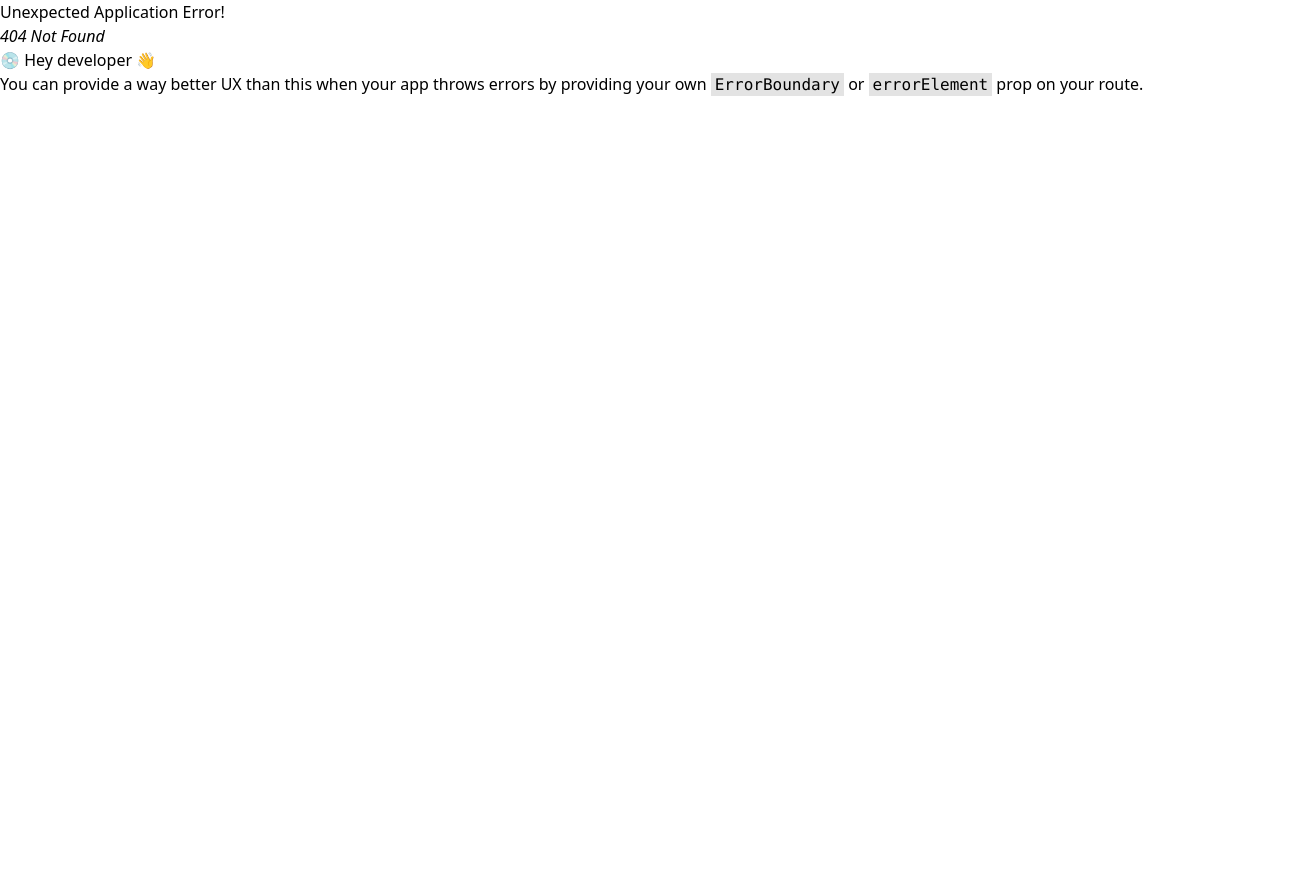
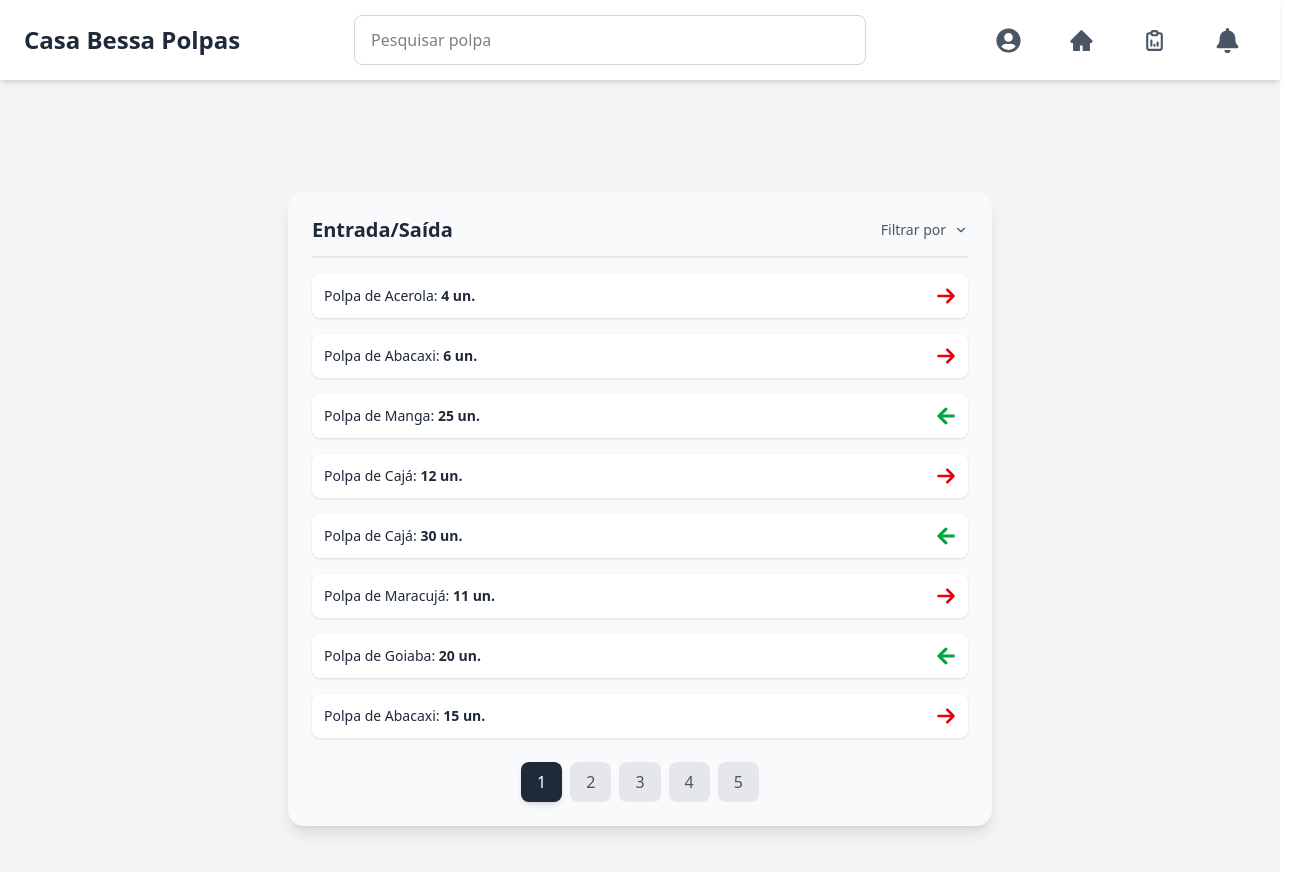
Before and after one commit to danielprogram08/Sistema-Gestao-de-Polpas, a React (Vite) app in the folder FRONT/front-poupas/: page /stock-movement in a window 1280 px wide. Before the commit this address had no page. Shown: the whole page, 1313 px wide, since content can reach past the window. Before the commit the page ends 800 px from the top, so only its background shows below. Built offline with nearby package versions, Linux system fonts and the light colour scheme.

Commit message:
Add: Página de Entrada/Saída de produtos

```diff
--- a/FRONT/front-poupas/src/App.jsx
+++ b/FRONT/front-poupas/src/App.jsx
@@ -14,11 +14,14 @@ function App() {
         <Link to="/register" className="bg-green-500 hover:bg-green-700 text-white font-bold py-2 px-4 rounded">
           Cadastro
         </Link>
-        <Link to="/cadastrar-produto" className="bg-red-500 hover:bg-red-500 text-white font-bold py-2 px-4 rounded">
+        <Link to="/cadastrar-produto" className="bg-red-500 hover:bg-red-700 text-white font-bold py-2 px-4 rounded">
           Cadastrar Produto
         </Link>
-        <Link to="/dashboard" className="bg-yellow-500 hover:bg-yellow-500 text-white font-bold py-2 px-4 rounded">
+        <Link to="/dashboard" className="bg-yellow-500 hover:bg-yellow-700 text-white font-bold py-2 px-4 rounded">
           Dashboard
+        </Link>
+        <Link to="/stock-movement" className="bg-purple-500 hover:bg-purple-700 text-white font-bold py-2 px-4 rounded">
+          Entrada/Saída
         </Link>
       </div>
     </div>
--- a/FRONT/front-poupas/src/components/CardListItem/index.jsx
+++ b/FRONT/front-poupas/src/components/CardListItem/index.jsx
@@ -1,4 +1,6 @@
 import React from 'react';
+import { FaArrowLeft } from "react-icons/fa";
+import { FaArrowRight } from "react-icons/fa6";
 
 const STATUS_COLORS = {
     low: 'bg-red-500',
@@ -40,5 +42,22 @@ export default function CardListItem({ item, variant }) {
             </div>
         );
     }
+
+    if (variant === 'movement') {
+    const isEntry = item.type === 'in'; // 'in' para entrada, 'out' para saída
+    const iconColor = isEntry ? 'text-green-600' : 'text-red-600';
+
+    // Importe os ícones no topo do arquivo! (ex: FaArrowRight, FaArrowLeft da react-icons/fa)
+    const ArrowIcon = isEntry ? FaArrowLeft : FaArrowRight; // Seta Verde para DENTRO (Left), Seta Vermelha para FORA (Right)
+
+    return (
+        <div className={baseClasses}>
+            <div className="text-sm text-gray-800">
+                {item.name}: <span className="font-semibold">{item.units} un.</span>
+            </div>
+            <ArrowIcon className={iconColor} size={20} />
+        </div>
+    );
+}
     return <div className="p-3 text-red-500">Erro: Variante não reconhecida.</div>;
 }
--- /dev/null
+++ b/FRONT/front-poupas/src/components/StockMovementList/index.jsx
@@ -0,0 +1,68 @@
+import React from 'react';
+import CardListItem from '../CardListItem';
+import { FiChevronDown } from 'react-icons/fi';
+import Button from '../Button';
+
+/**
+ * Componente que define o layout de um cartão de lista (ex: Entrada/Saída).
+ * @param {object} props
+ * @param {string} props.title - Título do cartão (ex: 'Entrada/Saída').
+ * @param {Array<object>} props.data - Array de dados a serem listados.
+ * @param {string} props.itemVariant - A variante a ser passada para CardListItem (ex: 'movement').
+ */
+export default function StockMovementList({ title, data, itemVariant }) {
+
+    const [currentPage, setCurrentPage] = React.useState(1);
+    const totalPages = 5;
+
+    return (
+        <div className="p-6 rounded-2xl shadow-lg transition-all duration-300 bg-gray-50">
+
+            {/* Cabeçalho com Título e Filtro */}
+            <div className="flex justify-between items-center mb-4 pb-3 border-b-2 border-gray-200">
+                <h2 className="text-xl font-bold text-gray-800">{title}</h2>
+                <button className="flex items-center gap-2 text-gray-600 hover:text-gray-900 text-sm font-medium">
+                    Filtrar por
+                    <FiChevronDown />
+                </button>
+            </div>
+
+            {/* Lista de Itens */}
+            <div className="space-y-4 mb-6">
+                {data && data.length > 0 ? (
+                    data.map((item, index) => (
+                        <CardListItem
+                            key={index}
+                            item={item}
+                            variant={itemVariant}
+                        />
+                    ))
+                ) : (
+                    <div className="text-center py-4">
+                        <p className="text-gray-500 mb-4">Nenhuma movimentação registrada.</p>
+                        <Button variant="secondary" className="w-full">
+                            Ver Histórico Completo
+                        </Button>
+                    </div>
+                )}
+            </div>
+
+            {/* Rodapé de Paginação */}
+            <div className="flex justify-center items-center gap-2 text-gray-600 font-medium">
+                {[...Array(totalPages)].map((_, i) => {
+                    const pageNum = i + 1;
+                    const isCurrent = pageNum === currentPage;
+                    return (
+                        <button
+                            key={pageNum}
+                            onClick={() => setCurrentPage(pageNum)}
+                            className={`px-4 py-2 rounded-lg transition-colors duration-200 ${isCurrent ? 'bg-gray-800 text-white shadow-md' : 'bg-gray-200 hover:bg-gray-300'}`}
+                        >
+                            {pageNum}
+                        </button>
+                    );
+                })}
+            </div>
+        </div>
+    );
+}
--- a/FRONT/front-poupas/src/pages/DashboardPage.jsx
+++ b/FRONT/front-poupas/src/pages/DashboardPage.jsx
@@ -1,13 +1,19 @@
 import React from "react";
+import { Link } from "react-router-dom";
 import Header from "../components/Header";
 import Dashboard from "../components/Dashboard";
+import Button from "../components/Button";
+
 
 function DashboardPage() {
     return (
         <div className='flex flex-col items-center min-h-screen bg-gray-100'>
             <Header />
-            <div className="w-[70%] bg-white p-8 rounded-2xl shadow-2xl mt-24">
+            <div className="flex flex-col items-center w-[70%] bg-white p-8 rounded-2xl shadow-2xl mt-20">
                 <Dashboard />
+                <Link to="/cadastrar-produto" className="bg-blue-500 hover:bg-blue-700 text-white font-bold py-2 px-4 rounded">
+                    Cadastrar Produto
+                </Link>
             </div>
         </div>
     )
--- /dev/null
+++ b/FRONT/front-poupas/src/pages/StockMovementPage.jsx
@@ -0,0 +1,31 @@
+import React from 'react';
+import Header from '../components/Header';
+import StockMovementList from '../components/StockMovementList';
+
+const movementData = [
+    { name: "Polpa de Acerola", units: 4, type: 'out' },
+    { name: "Polpa de Abacaxi", units: 6, type: 'out' },
+    { name: "Polpa de Manga", units: 25, type: 'in' },
+    { name: "Polpa de Cajá", units: 12, type: 'out' },
+    { name: "Polpa de Cajá", units: 30, type: 'in' },
+    { name: "Polpa de Maracujá", units: 11, type: 'out' },
+    { name: "Polpa de Goiaba", units: 20, type: 'in' },
+    { name: "Polpa de Abacaxi", units: 15, type: 'out' },
+];
+
+
+export default function StockMovementPage() {
+    return (
+        <div className="min-h-screen bg-gray-100 flex flex-col items-center">
+            <Header />
+
+            <div className="py-12 w-[55%] mt-16">
+                <StockMovementList
+                    title="Entrada/Saída"
+                    data={movementData}
+                    itemVariant="movement"
+                />
+            </div>
+        </div>
+    );
+}
```
Also changed, not shown: FRONT/front-poupas/src/main.jsx (+7 -0 lines).
